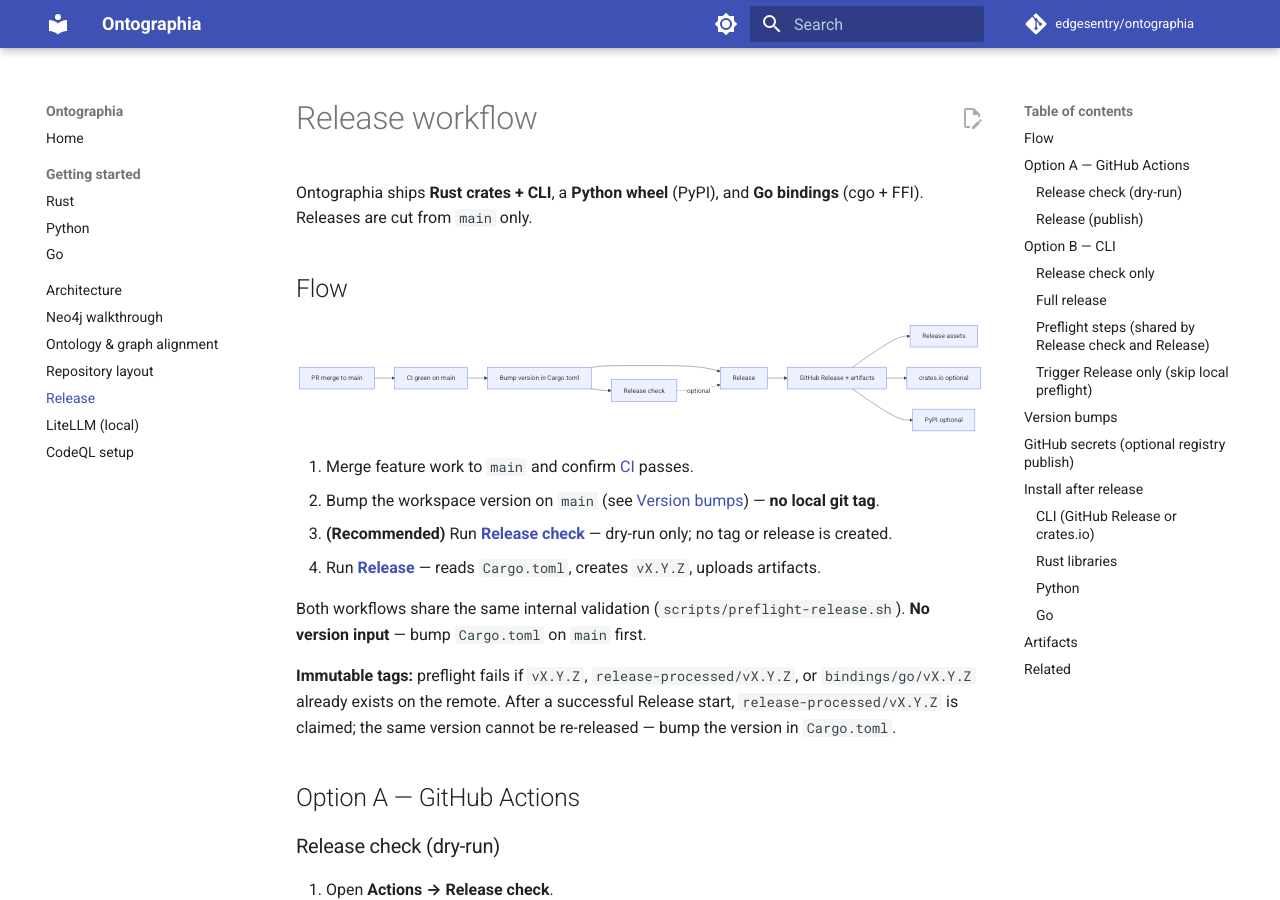
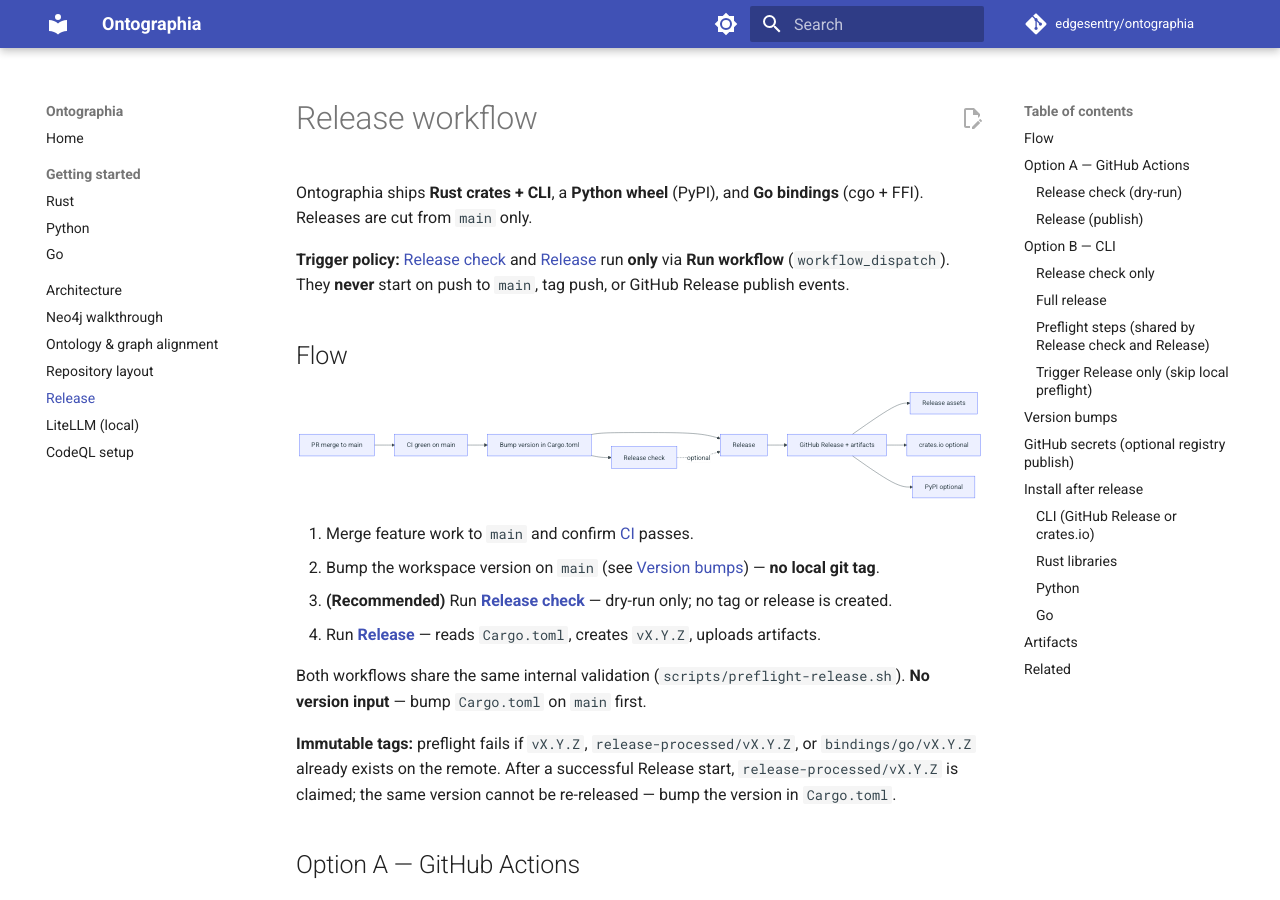
Before and after one commit to edgesentry/ontographia, an MkDocs documentation site: the page built from docs/release.md, in a window 1280 px wide and 900 px high. Built offline with MkDocs 1.6.1 and Material for MkDocs 9.7.7, drawn with Linux system fonts in a browser that asks for light colours; comment, search, counter and statistics services are not loaded.

Commit message:
Document manual-only release triggers; remove tag-push guidance.
Release and Release check are workflow_dispatch only — never on push to
main or release: published. Discourage bump-version --tag/--push for releases.

Co-authored-by: Cursor <cursoragent@cursor.com>

```diff
--- a/docs/release.md
+++ b/docs/release.md
@@ -1,6 +1,8 @@
 # Release workflow
 
 Ontographia ships **Rust crates + CLI**, a **Python wheel** (PyPI), and **Go bindings** (cgo + FFI). Releases are cut from `main` only.
+
+**Trigger policy:** [Release check](https://github.com/edgesentry/ontographia/actions/workflows/release-check.yml) and [Release](https://github.com/edgesentry/ontographia/actions/workflows/release.yml) run **only** via **Run workflow** (`workflow_dispatch`). They **never** start on push to `main`, tag push, or GitHub Release publish events.
 
 ## Flow
 
```
Also changed, not shown: scripts/README.md (+1 -1 lines), 3 other files.
